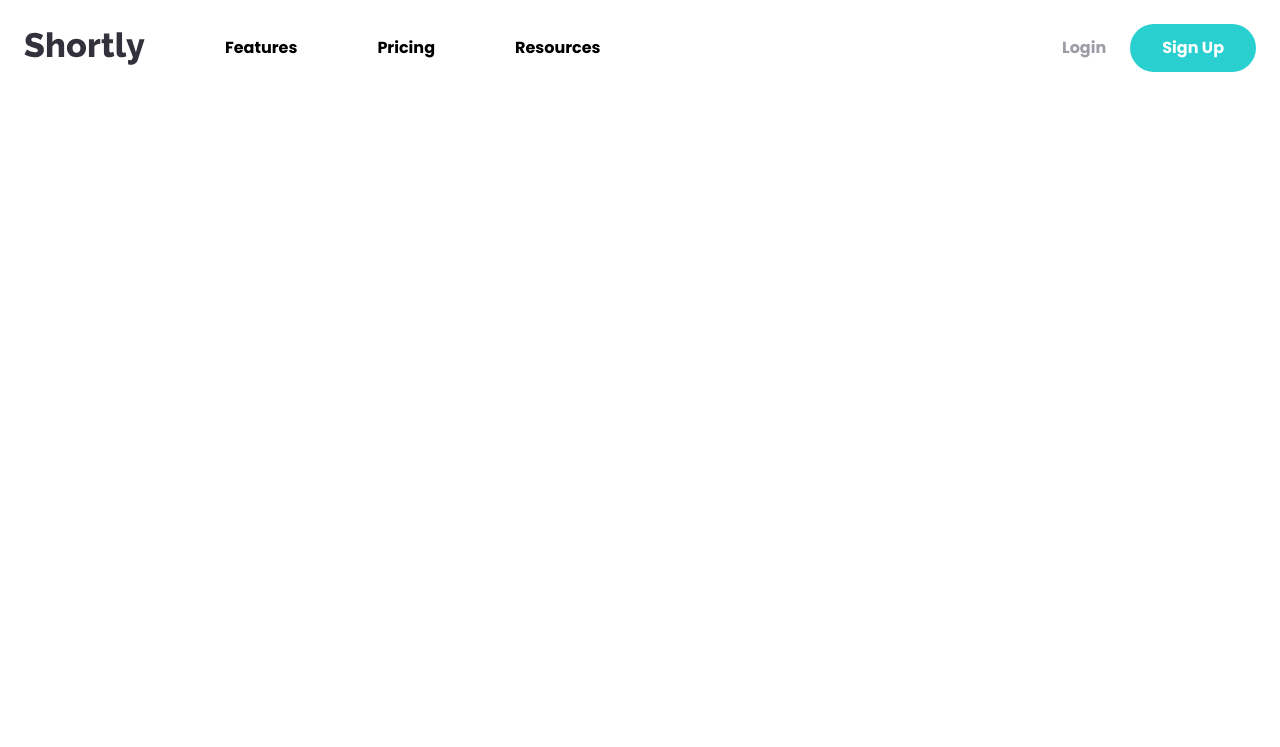
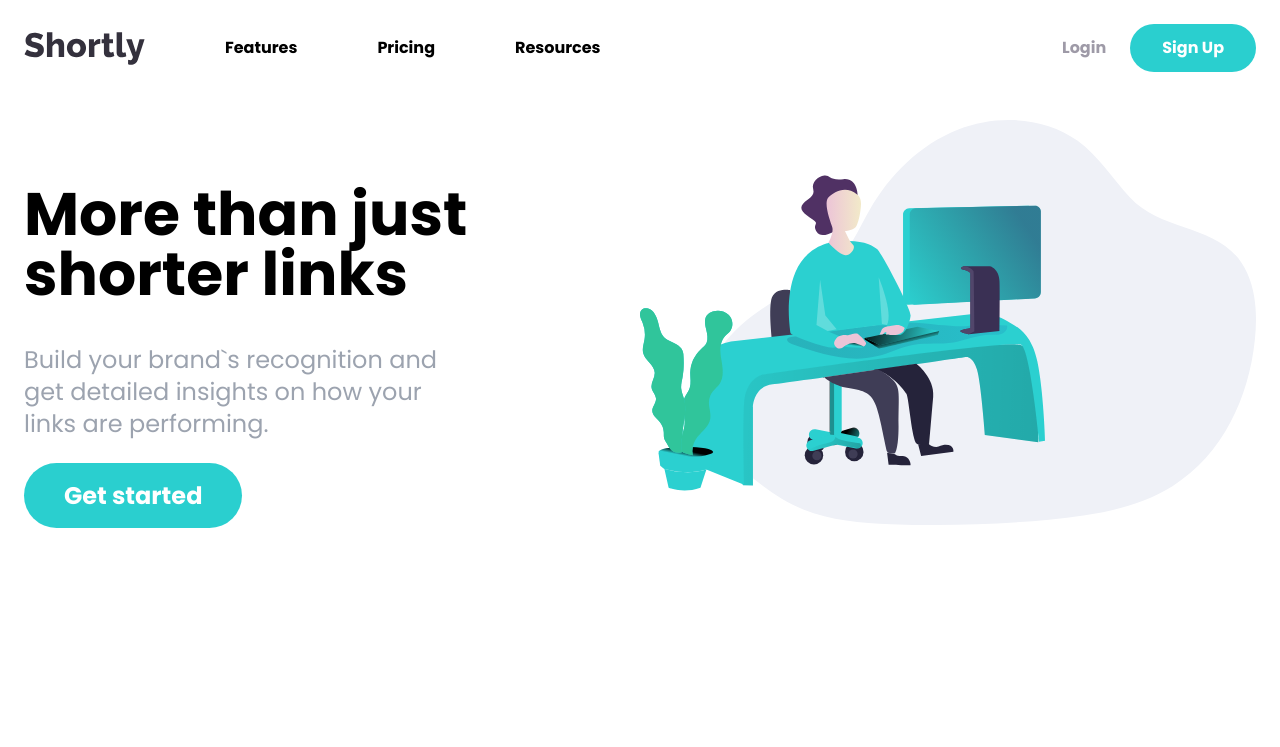
Before and after one commit to Ralph-souza/traversy-tailwind-course-project-3, a website: page index.html in a window 1280 px wide. Drawn offline with Linux system fonts and the light colour scheme.

Commit message:
Adiciona a hero section

```diff
--- a/index.html
+++ b/index.html
@@ -48,5 +48,36 @@
 
         <!-- @todo Mobile menu -->
     </nav>
+
+    <!-- Hero section -->
+    <section id="hero">
+        <!-- Hero container -->
+        <div class="container flex flex-col-reverse mx-auto p-6 lg:flex-row">
+            <!-- Content container -->
+            <div class="flex flex-col space-y-10 mb-44 lg:mt-16 lg:w-1/2 xl:mb-52">
+                <h1 class="text-5xl font-bold text-center lg:text-6xl lg:max-w-md lg:text-left">
+                    More than just shorter links
+                </h1>
+                <p class="text-2xl text-center text-gray-400 lg:max-w-md lg:text-left">
+                    Build your brand`s recognition and get detailed insights on how your links are
+                    performing.
+                </p>
+                <div class="mx-auto lg:mx-0">
+                    <a
+                        href="#"
+                        class="py-5 px-10 text-2xl font-bold text-white bg-cyan
+                        rounded-full lg:py-4 hover:opacity-70"
+                    >
+                            Get started
+                    </a>
+                </div>
+            </div>
+
+            <!-- Image -->
+            <div class="mb-24 mx-auto md:w-180 lg:mb-0 lg:w-1/2">
+                <img src="images/illustration-working.svg" alt="">
+            </div>
+        </div>
+    </section>
 </body>
 </html>
```
Also changed, not shown: css/style.css.
